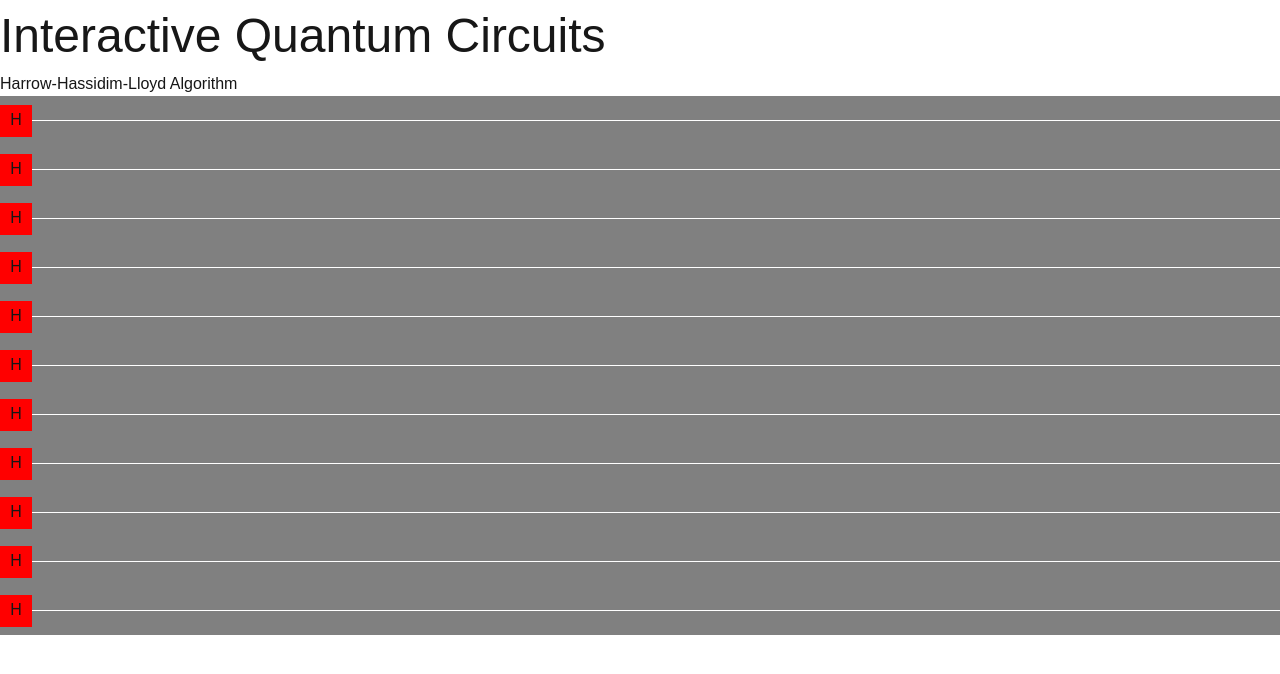
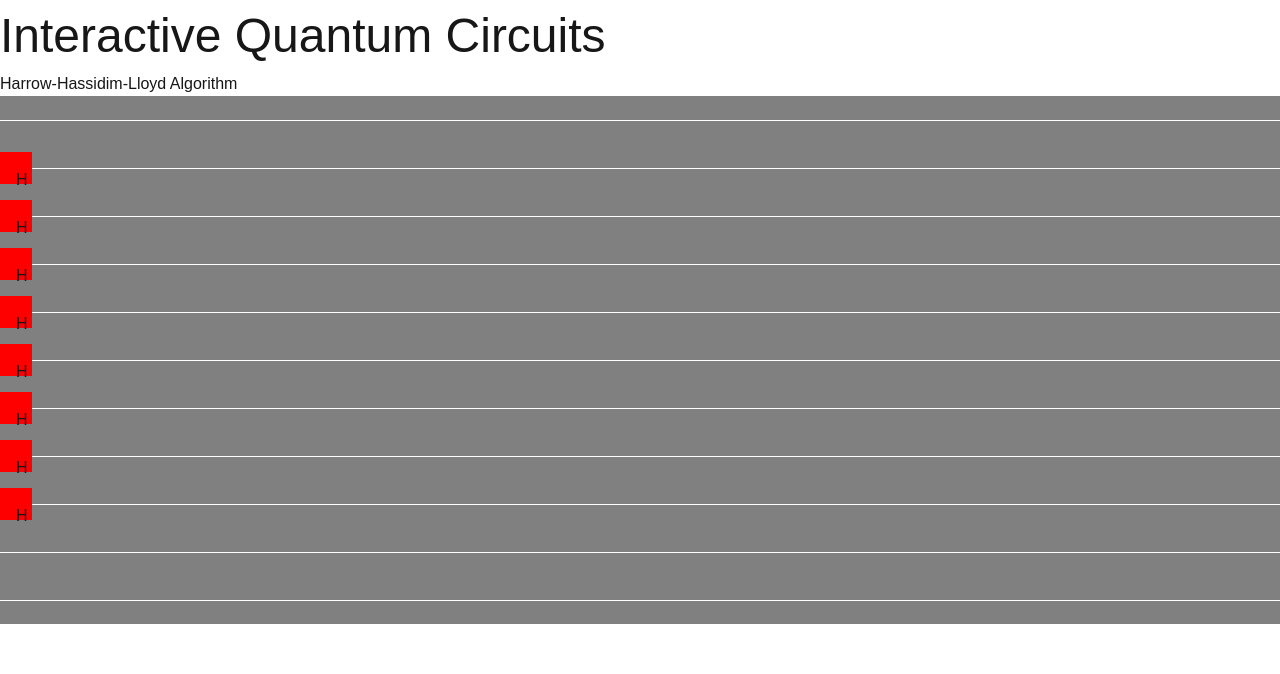
Before and after one commit to Monash-Emerging-Tech/quantum-computing-edu, a Next.js app in the folder quantum-computing-edu-next/: page / in a window 1280 px wide. Shown: the top 674 px of the page. Built offline with nearby package versions, Linux system fonts and the light colour scheme.

Commit message:
Add gates to circuit from data
- Gates are added to the circuit in their correct vertical position using the data they are derived from.
- Using absolute positioning for now.

```diff
--- a/quantum-computing-edu-next/app/components/circuit.module.css
+++ b/quantum-computing-edu-next/app/components/circuit.module.css
@@ -12,18 +12,25 @@
 }
 
 .circuit-grid {
-  display: grid;
+  position: relative;
+
+  display: flex;
+  flex-direction: column;
 }
 
 .circuit-qubit-line {
+  /*box-sizing: content-box;*/
   border-top: 1px solid white;
   margin-top: var(--qubit-line-margin);
-  margin-bottom: var(--qubit-line-margin);
+  margin-bottom: calc(var(--qubit-line-margin) - 1px);
 
-  height: 0;
+  width: 100%;
+  height: 1px;
 }
 
 .circuit-gate {
+  position: absolute;
+
   width: var(--gate-size);
   height: var(--gate-size);
   background: red;
--- a/quantum-computing-edu-next/app/components/circuit.tsx
+++ b/quantum-computing-edu-next/app/components/circuit.tsx
@@ -7,10 +7,18 @@
 
 "use client";
 
-//import { useState, useEffect } from "react";
+import { useState, useEffect } from "react";
 //import Link from "next/link";
 
 import styles from "./circuit.module.css";
+
+enum GateType {
+  I = 0,
+  H,
+  X,
+  Y,
+  Z
+}
 
 /**
  * Create the circuit
@@ -57,21 +65,74 @@ const Circuit = () => {
     ],
     gates: [
       // This is the most complicated part
+      {
+        type: GateType.H,
+        qubits: [1],
+        controls: [],
+        anticontrols: []
+      },
+      {
+        type: GateType.H,
+        qubits: [2],
+        controls: [],
+        anticontrols: []
+      },
+      {
+        type: GateType.H,
+        qubits: [3],
+        controls: [],
+        anticontrols: []
+      },
+      {
+        type: GateType.H,
+        qubits: [4],
+        controls: [],
+        anticontrols: []
+      },
+      {
+        type: GateType.H,
+        qubits: [5],
+        controls: [],
+        anticontrols: []
+      },
+      {
+        type: GateType.H,
+        qubits: [6],
+        controls: [],
+        anticontrols: []
+      },
+      {
+        type: GateType.H,
+        qubits: [7],
+        controls: [],
+        anticontrols: []
+      },
+      {
+        type: GateType.H,
+        qubits: [8],
+        controls: [],
+        anticontrols: []
+      }
     ]
   }
 
   const data = dummy_circuit_data;
 
   return <div id="circuit-container" className={styles["circuit-container"]}>
+    <div id="circuit-qubit-label-container" className={styles["circuit-qubit-label-container"]}>
+
+    </div>
     <div id="circuit-grid" className={styles["circuit-grid"]}>
-      <div id="circuit-qubit-label-container" className={styles["circuit-qubit-label-container"]}>
-
-      </div>
       {
         data.registers.map(
           ({name, qubits, desc}) => qubits.map(
             (qb, i) => <QubitLine key={i} name={name} qubit={qb} desc={desc}/>
           )
+        )
+      }
+      {
+        data.gates.map(
+          ({type, qubits, controls, anticontrols}, i) => <Gate key={i} type={type} qubits={qubits} controls={controls} anticontrols={anticontrols}/>
         )
       }
     </div>
@@ -80,13 +141,65 @@ const Circuit = () => {
 
 /**
  * Create a qubit line in the circuit
- * @param data The circuit data encoded as a Qobj
- * @returns JSX quantum circuit container element
+ * @param name Name of the parent register
+ * @param qubit Qubit ID
+ * @param desc Description of the parent register
+ * @returns JSX element
  */
 const QubitLine = ({name, qubit, desc}: {name: string, qubit: number, desc: string}) => {
   return <div className={styles["circuit-qubit-line"]} title={name}>
-    <div className={styles["circuit-gate"]}>H</div>
+    {/*<div className={styles["circuit-gate"]}>H</div>*/}
   </div>
 }
 
+/**
+ * Create quantum gate
+ * @param type Which type of gate it is
+ * @param qubits The qubits that the gate applies to
+ * @param controls Control qubits
+ * @param anticontrols Anti-control qubits
+ * @returns JSX element
+ */
+const Gate = ({
+  type,
+  qubits,
+  controls,
+  anticontrols
+}: {
+  type: GateType,
+  qubits: Array<number>,
+  controls: Array<number>,
+  anticontrols: Array<number>
+}) => {
+  const [lineSeparation, setlineSeparation] = useState(0);
+
+  useEffect(() => {
+    //const root = document.documentElement;
+    const container = document.getElementById("circuit-container");
+    const grid = document.getElementById("circuit-grid");
+    if (!container || !grid) {
+      console.error("Circuit container not found - unable to add gate");
+      return;
+    }
+
+    // Calculate sizes (in em)
+    const computedStyle = window.getComputedStyle(container);
+    const lineSeparationStyle = parseFloat(computedStyle.getPropertyValue("--qubit-line-margin"));
+
+    setlineSeparation(lineSeparationStyle);
+  }, []);
+
+  const upperQubit = Math.min.apply(Math, qubits);
+  const lowerQubit = Math.max.apply(Math, qubits);
+
+  return <div
+    className={styles["circuit-gate"]}
+    style={{
+      top: (upperQubit+0.5)*lineSeparation*2 + "em",
+      //left: 1 + "em",
+      padding: "1rem"
+    }}
+  >H</div>
+}
+
 export default Circuit;
```
